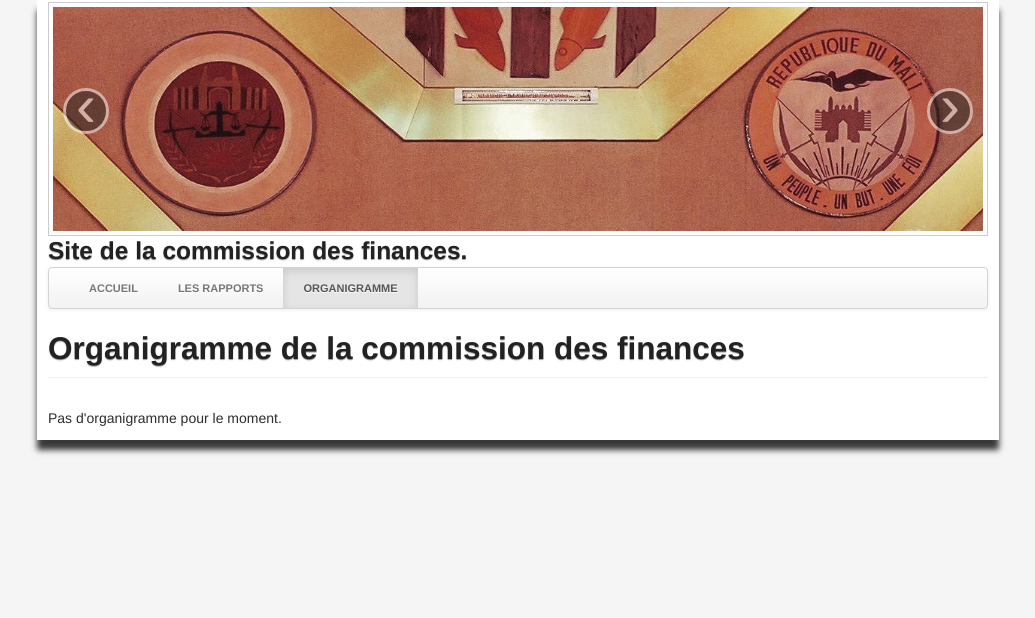
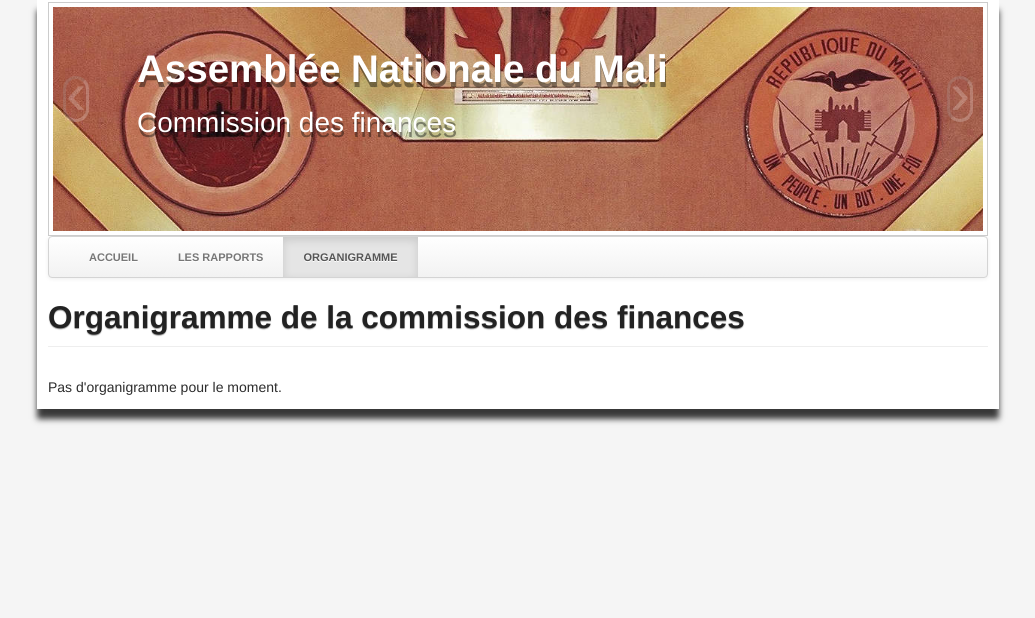
Before and after one commit to yeleman/ancf, a Django app: page /organization_chart in a window 1280 px wide. Shown: the top 618 px of the page, without its empty margins (122-1157 px from the left). Run offline with Django 3.2, Linux system fonts and the light colour scheme; data comes from the database, SQL or seed files in the repository; data that the repository does not hold is empty; parts of the project's set-up code (start-up, migrations or seed data) failed here and were passed over; some libraries are stand-ins or nearby versions.

Commit message:
Affichage du nom du site sur image dans le header

```diff
--- a/anm_site/anm/templates/base.html
+++ b/anm_site/anm/templates/base.html
@@ -2,17 +2,17 @@
 <html xmlns="http://www.w3.org/1999/xhtml" xml:lang="fr" >
     <head>
         <title>{% block title %}{% endblock %}</title>
-         <link href="/static/bootstrap/css/bootstrap.min.css" rel="stylesheet" media="screen">
-        <link rel="stylesheet" href="/static/css/jquery-ui-date.css" type="text/css" />
-        <link rel="stylesheet" href="/static/css/ancf_style.css" type="text/css" />
-        <script src="/static/js/jquery-latest.js"></script>
-        <script src="/static/bootstrap/js/bootstrap.min.js"></script>
-        <script src="/static/js/jquery-ui.min.js"></script>
+         <link href="{{ STATIC_URL }}bootstrap/css/bootstrap.min.css" rel="stylesheet" media="screen">
+        <link rel="stylesheet" href="{{ STATIC_URL }}css/jquery-ui-date.css" type="text/css" />
+        <link rel="stylesheet" href="{{ STATIC_URL }}css/ancf_style.css" type="text/css" />
+        <script src="{{ STATIC_URL }}js/jquery-latest.js"></script>
+        <script src="{{ STATIC_URL }}bootstrap/js/bootstrap.min.js"></script>
+        <script src="{{ STATIC_URL }}js/jquery-ui.min.js"></script>
         <script src="http://code.jquery.com/jquery-1.8.3.js"></script>
         <script src="http://code.jquery.com/ui/1.10.0/jquery-ui.js"></script>
-		<script src="/static/tiny_mce/tiny_mce.js"></script>
+		<script src="{{ STATIC_URL }}tiny_mce/tiny_mce.js"></script>
         <!--[if gte IE 7]>
-            <link type="text/css" rel="stylesheet" media="all" href="/static/css/ancf_ie7.css" />
+            <link type="text/css" rel="stylesheet" media="all" href="{{ STATIC_URL }}css/ancf_ie7.css" />
         <![endif]-->
     </head>
     <body>
@@ -20,11 +20,11 @@
             <div id="myCarousel" class="carousel slide">
                 <!-- Carousel items -->
                 <div class="carousel-inner">
-                    <div class="active item"><img  class="img-polaroid" alt="" src="/static/css/images/anm.jpg" style="height: 16em; width: 66.4em;"></div>
-                    <div class="item"><img   class="img-polaroid" alt="" src="/static/css/images/facade.jpg" style="height: 16em; width: 66.4em;"></div>
-                    <div class="item"><img   class="img-polaroid" alt="" src="/static/css/images/mali-drapeau.jpg" style="height: 16em; width: 66.4em;"></div>
+                    <div class="active item"><img  class="img-polaroid" alt="" src="{{ STATIC_URL }}css/images/anm.jpg" style="height: 16em; width: 66.4em;"></div>
+                    <div class="item"><img   class="img-polaroid" alt="" src="{{ STATIC_URL }}css/images/facade.jpg" style="height: 16em; width: 66.4em;"></div>
+                    <div class="item"><img   class="img-polaroid" alt="" src="{{ STATIC_URL }}css/images/mali-drapeau.jpg" style="height: 16em; width: 66.4em;"></div>
                 </div>
-                <div class="carousel-caption2"><h3>Site de la commission des finances.</h3></div>
+                <div class="carousel-caption"><div id="name"><h1>Assemblée Nationale du Mali</h1>Commission des finances</div id="name"></div>
                 <!-- Carousel nav -->
                 <a class="carousel-control left" href="#myCarousel" data-slide="prev">&lsaquo;</a>
                 <a class="carousel-control right" href="#myCarousel" data-slide="next">&rsaquo;</a>
--- a/anm_site/media/css/ancf_style.css
+++ b/anm_site/media/css/ancf_style.css
@@ -47,13 +47,48 @@
 
 #id_email {margin-bottom: 7px;}
 
-h2, h3, h4, h5, h6, .carousel-caption .lead {
+h2, h3, h4, h5, .carousel-caption .lead {
     color: #222222;
     line-height: 1.25;
     margin: 0;
     text-shadow: 0 1px 1px rgba(0, 0, 0, 0.4);
 }
 
+#name {
+    color: #FFFFFF;
+    font-size: 2em;
+    line-height: 1.7;
+    margin: 74px;
+    text-shadow: 1px 5px 0 rgba(0, 0, 0, 0.4);
+}
+
 #dashboard .thumbnail {
     border-radius: 4px 4px 4px 4px;
 }
+.carousel-control {
+    background: none repeat scroll 0 0 transparent;
+    border: 3px inset #FFFFFF;
+    border-radius: 23px 23px 23px 23px;*/
+    color: #FFFFFF;
+    font-size: 60px;
+    font-weight: 100;
+/*    height: 40px;
+    left: 15px;
+    line-height: 30px;
+    margin-top: -20px;*/
+    opacity: 0.21;
+   /* position: absolute;
+    text-align: center;*/
+    top: 40%;
+    width: 20px;
+}
+
+.carousel-caption {
+    /*background: none repeat scroll 0 0 rgba(0, 0, 0, 0.75);*/
+    background: transparent;
+    bottom: 0;
+    left: 0;
+    padding: 15px;
+    position: absolute;
+    right: 9px;
+}
```
Also changed, not shown: anm_site/anm/templates/organization_chart.html (+11 -11 lines).
